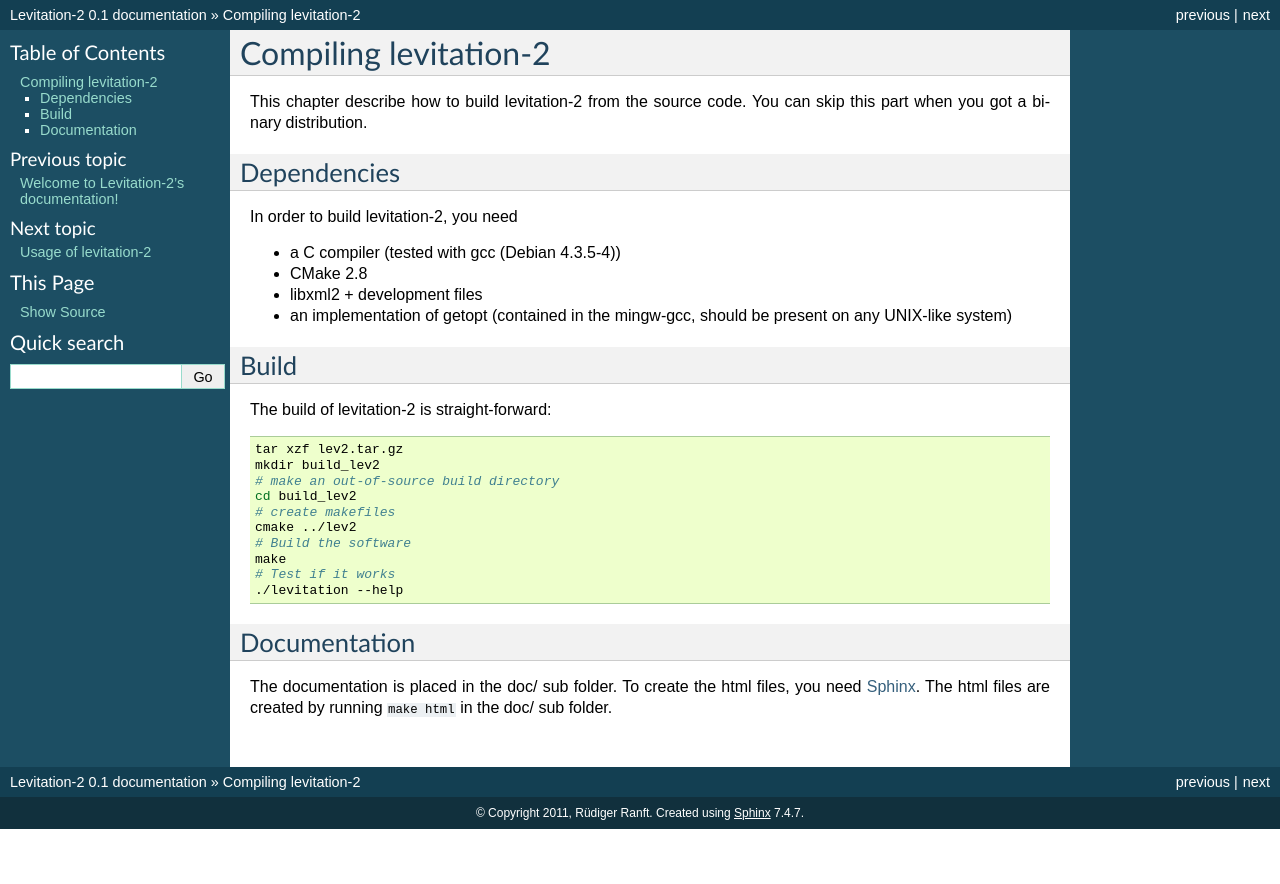
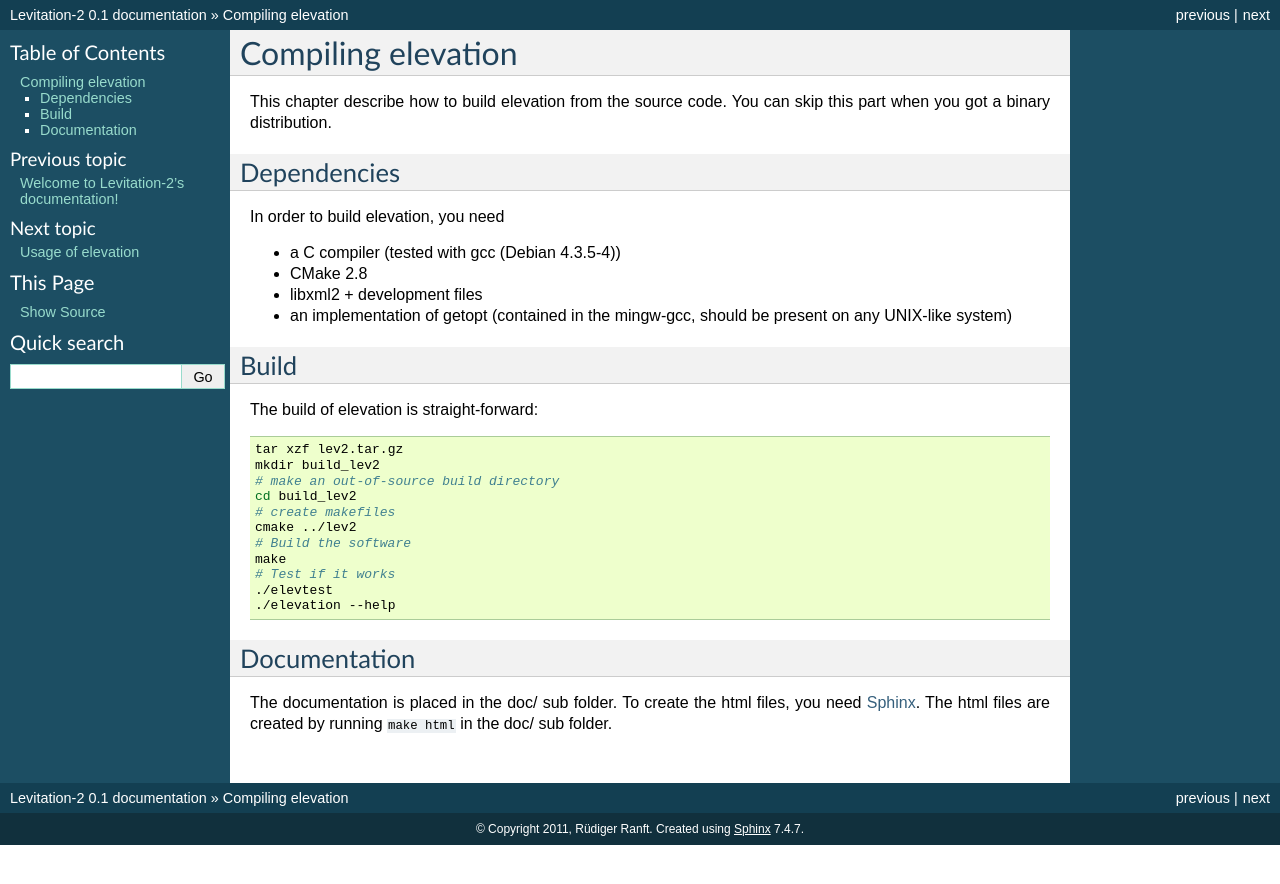
Before and after one commit to sguzman/elevation-c-import, a Sphinx documentation site: the page built from doc/build.txt, in a window 1280 px wide. Shown: the top 884 px of the page. Built offline with Sphinx 7.4.7, drawn with Linux system fonts in a browser that asks for light colours.

Commit message:
Removed levitation from documentation.

```diff
--- a/doc/build.txt
+++ b/doc/build.txt
@@ -1,13 +1,13 @@
-Compiling levitation-2
-======================
+Compiling elevation
+===================
 
-This chapter describe how to build levitation-2 from the source code. You can
+This chapter describe how to build elevation from the source code. You can
 skip this part when you got a binary distribution.
 
 Dependencies
 ------------
 
-In order to build levitation-2, you need
+In order to build elevation, you need
 
 * a C compiler (tested with gcc (Debian 4.3.5-4))
 * CMake 2.8
@@ -18,7 +18,7 @@
 Build
 -----
 
-The build of levitation-2 is straight-forward:
+The build of elevation is straight-forward:
 
 .. code-block:: sh
 
@@ -31,7 +31,8 @@
   # Build the software
   make
   # Test if it works
-  ./levitation --help
+  ./elevtest
+  ./elevation --help
 
 
 Documentation
--- a/doc/conf.py
+++ b/doc/conf.py
@@ -213,7 +213,7 @@
 # One entry per manual page. List of tuples
 # (source start file, name, description, authors, manual section).
 man_pages = [
-    ('index', 'levitation-2', u'Levitation-2 Documentation',
+    ('index', 'elevation', u'Elevation Documentation',
      [u'Rüdiger Ranft'], 1)
 ]
 
--- a/doc/repo_usage.txt
+++ b/doc/repo_usage.txt
@@ -4,7 +4,7 @@
 Get a list of all pages
 -----------------------
 
-Since levitation-2 creates a branch for each page, you need to ask git to
+Since elevation creates a branch for each page, you need to ask git to
 display the branches. This is done with ``git branch``.
 
 Check out out a page
--- a/doc/todo.txt
+++ b/doc/todo.txt
@@ -6,7 +6,7 @@
 Show stoppers
 -------------
 
-There are currently the following known problems in levitation-2, which
+There are currently the following known problems in elevation, which
 prohibit the use of the software in a productive environment.
 
 Check the range of :mark commands
--- a/doc/usage.txt
+++ b/doc/usage.txt
@@ -1,10 +1,10 @@
-Usage of levitation-2
-=====================
+Usage of elevation
+==================
 
 General usage
 -------------
 
-Levitation-2 is a command line program, which read the XML file and writes
+Elevation is a command line program, which read the XML file and writes
 a `git fast-import` stream to feed git. The Importers user name is given
 along with the input file name at the command line, and the output is typically
 fed directly into git fast-import. The following shell script shows a typical
@@ -13,19 +13,19 @@
 .. code-block:: sh
 
   $ git init --bare wiki.git
-  $ ./levitation -n 'My Name <mn@example.com>' dump.xml | \
+  $ ./elevation -n 'My Name <mn@example.com>' dump.xml | \
     GIT_DIR=wiki.git git fast-import --date-format=rfc2822
 
 Windows problems
 ----------------
 
 Since windows rewrites the line endings of text, which is written on the so
-called standars-output, it is required to write the import data into a
+called standard-output, it is required to write the import data into a
 temporary file before.
 
 .. code-block:: bat
 
-  c:\foo> levitation.exe -n "My Name <mn@example.com>" -o tempfile.fi dump.xml
+  c:\foo> elevation.exe -n "My Name <mn@example.com>" -o tempfile.fi dump.xml
   c:\foo> git init --bare wiki.git
   c:\foo> cd wiki.git
   c:\foo\wiki.git> git fast-import --date-format=rfc2822 < ..\tempfile.fi
```
Also changed, not shown: 1 other file.
